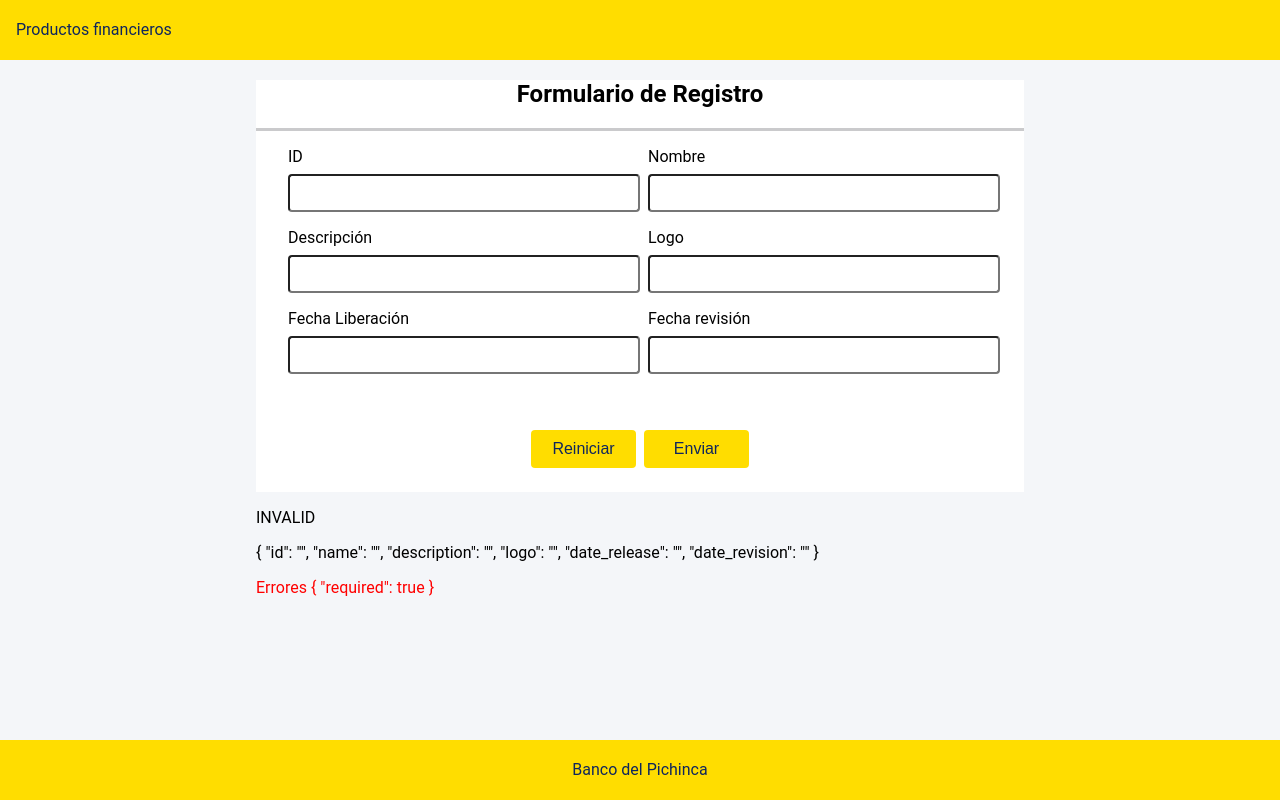
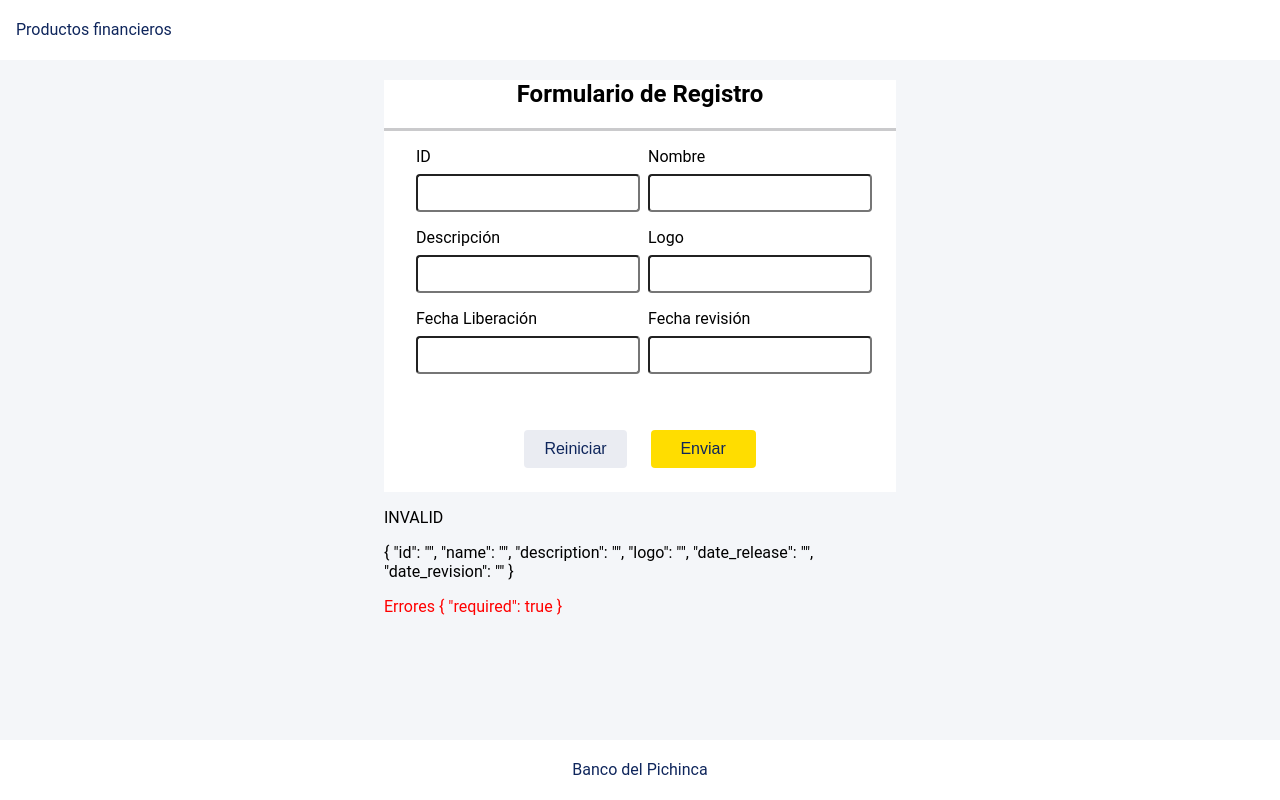
Before and after one commit to Jordid/financial-products, an Angular app: page /create in a window 1280 px wide. Built offline with nearby package versions, Linux system fonts and the light colour scheme.

Commit message:
feat: added secondary button

```diff
--- a/src/app/features/financial-product/components/create-financial-product-container/create-financial-product-container.component.scss
+++ b/src/app/features/financial-product/components/create-financial-product-container/create-financial-product-container.component.scss
@@ -8,6 +8,6 @@
 
 @media (min-width: 768px) {
   .form-container {
-    width: 60% !important;
+    width: 40% !important;
   }
 }
--- a/src/app/features/financial-product/components/create-financial-product/create-financial-product.component.html
+++ b/src/app/features/financial-product/components/create-financial-product/create-financial-product.component.html
@@ -82,7 +82,7 @@
   </div>
 
   <div class="buttons-container">
-    <app-primary-button>Reiniciar</app-primary-button>
+    <app-secondary-button (click)="reset()">Reiniciar</app-secondary-button>
     <app-primary-button>Enviar</app-primary-button>
   </div>
 </div>
--- a/src/app/features/financial-product/components/create-financial-product/create-financial-product.component.scss
+++ b/src/app/features/financial-product/components/create-financial-product/create-financial-product.component.scss
@@ -23,7 +23,7 @@
     padding-top: 24px;
     display: flex;
     justify-content: center;
-    gap: 8px;
+    gap: 24px;
     app-primary-button {
       min-width: 105px;
     }
--- a/src/app/features/financial-product/components/create-financial-product/create-financial-product.component.ts
+++ b/src/app/features/financial-product/components/create-financial-product/create-financial-product.component.ts
@@ -46,4 +46,8 @@ export class CreateFinancialProductComponent {
       date_revision: ['', [Validators.required]],
     });
   }
+
+  reset() {
+    this.form.reset();
+  }
 }
--- a/src/app/features/financial-product/financial-product.module.ts
+++ b/src/app/features/financial-product/financial-product.module.ts
@@ -3,6 +3,9 @@ import { NgModule } from '@angular/core';
 import { FormsModule, ReactiveFormsModule } from '@angular/forms';
 import { UiMoreActionsButtonComponent } from '../../ui/components/buttons/more-actions-button/more-actions-button.component';
 import { UiPrimaryButtonComponent } from '../../ui/components/buttons/primary-button/primary-button.component';
+import { UiSecondaryButtonComponent } from '../../ui/components/buttons/secondary-button/secondary-button.component';
+import { UiInputErrorMessagesComponent } from '../../ui/components/inputs/input-error-messages/input-error-messages.component';
+import { UiInputFormFieldComponent } from '../../ui/components/inputs/input-form-field/input-form-field.component';
 import { UiFooterTableComponent } from '../../ui/components/tables/footer-table/footer-table.component';
 import { CreateFinancialProductContainerComponent } from './components/create-financial-product-container/create-financial-product-container.component';
 import { CreateFinancialProductComponent } from './components/create-financial-product/create-financial-product.component';
@@ -10,8 +13,6 @@ import { FinancialProductsContainerComponent } from './components/financial-prod
 import { FinancialProductsTableComponent } from './components/financial-products-table/financial-products-table.component';
 import { FinancialTableSkeletonComponent } from './components/financial-table-skeleton/financial-table-skeleton.component';
 import { FinancialProductRoutingModule } from './financial-product-routing.module';
-import { UiInputFormFieldComponent } from '../../ui/components/inputs/input-form-field/input-form-field.component';
-import { UiInputErrorMessagesComponent } from '../../ui/components/inputs/input-error-messages/input-error-messages.component';
 
 @NgModule({
   declarations: [
@@ -26,6 +27,7 @@ import { UiInputErrorMessagesComponent } from '../../ui/components/inputs/input-
     FinancialProductRoutingModule,
     UiFooterTableComponent,
     UiMoreActionsButtonComponent,
+    UiSecondaryButtonComponent,
     UiPrimaryButtonComponent,
     UiInputFormFieldComponent,
     UiInputErrorMessagesComponent,
--- a/src/app/shared/components/footer/footer.component.scss
+++ b/src/app/shared/components/footer/footer.component.scss
@@ -1,5 +1,5 @@
 footer {
-  background-color: var(--yellow500);
+  background-color: var(--white);
   color: var(--blue500);
   height: 60px;
   line-height: 60px;
--- a/src/app/shared/components/header/header.component.scss
+++ b/src/app/shared/components/header/header.component.scss
@@ -1,5 +1,5 @@
 header {
-  background-color: var(--yellow500);
+  background-color: var(--white);
   color: var(--blue500);
   height: 60px;
   line-height: 60px;
--- /dev/null
+++ b/src/app/ui/components/buttons/secondary-button/secondary-button.component.html
@@ -0,0 +1,3 @@
+<button class="secondary-btn" [disabled]="disabled">
+  <ng-content></ng-content>
+</button>
--- /dev/null
+++ b/src/app/ui/components/buttons/secondary-button/secondary-button.component.scss
@@ -0,0 +1,37 @@
+button {
+  width: 100%;
+}
+
+.secondary-btn {
+  background-color: var(--light-grayish-blue);
+  border: none;
+  border-radius: 4px;
+  color: var(--blue500);
+  padding: 10px 20px;
+  font-size: 16px;
+  cursor: pointer;
+  text-align: center;
+  text-decoration: none;
+  display: inline-block;
+  transition: background-color 0.3s ease, box-shadow 0.3s ease;
+}
+
+.secondary-btn:hover {
+  background-color: #d0d4db;
+}
+
+.secondary-btn:active {
+  background-color: #b6bac2;
+}
+
+.secondary-btn:focus {
+  outline: none;
+  box-shadow: 0 0 0 4px rgba(234, 236, 242, 0.5);
+}
+
+.secondary-btn:disabled,
+.secondary-btn.disabled {
+  background-color: #eaecf2;
+  opacity: 0.5;
+  cursor: not-allowed;
+}
--- a/src/app/ui/components/inputs/input-form-field/input-form-field.component.html
+++ b/src/app/ui/components/inputs/input-form-field/input-form-field.component.html
@@ -7,6 +7,7 @@
       [placeholder]="placeholder"
       [disabled]="disabled"
       formControlName="control"
+      (blur)="onTouched()"
     />
   </form>
 </div>
--- a/src/assets/scss/_colors.scss
+++ b/src/assets/scss/_colors.scss
@@ -1,4 +1,6 @@
 :root {
+  --white: #ffffff;
   --yellow500: #ffdd00;
   --blue500: #0f265c;
+  --light-grayish-blue: #eaecf2;
 }
```
Also changed, not shown: src/app/ui/components/buttons/secondary-button/secondary-button.component.ts (added, +12 -0 lines), 1 other file (tests, documents, lock files or other folders).
